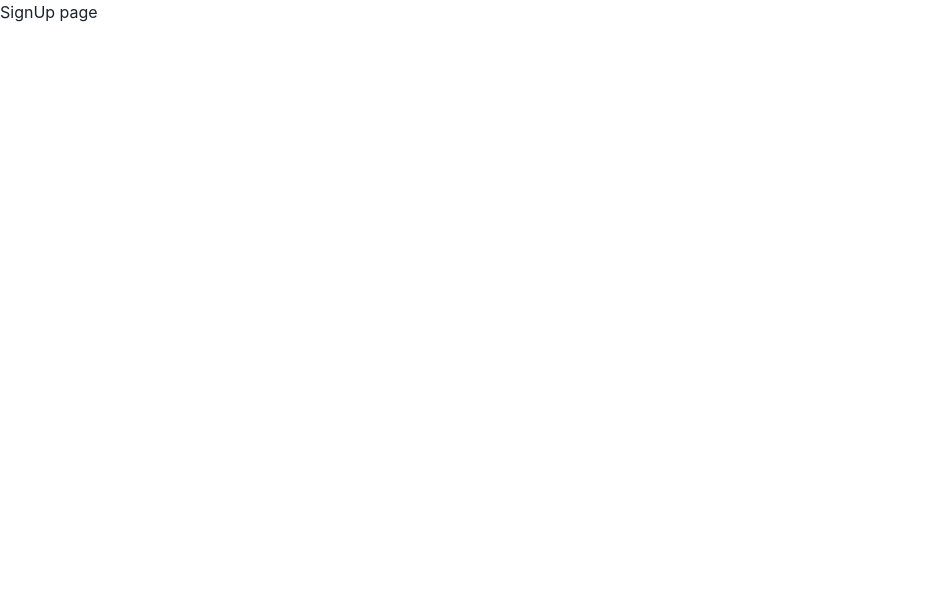
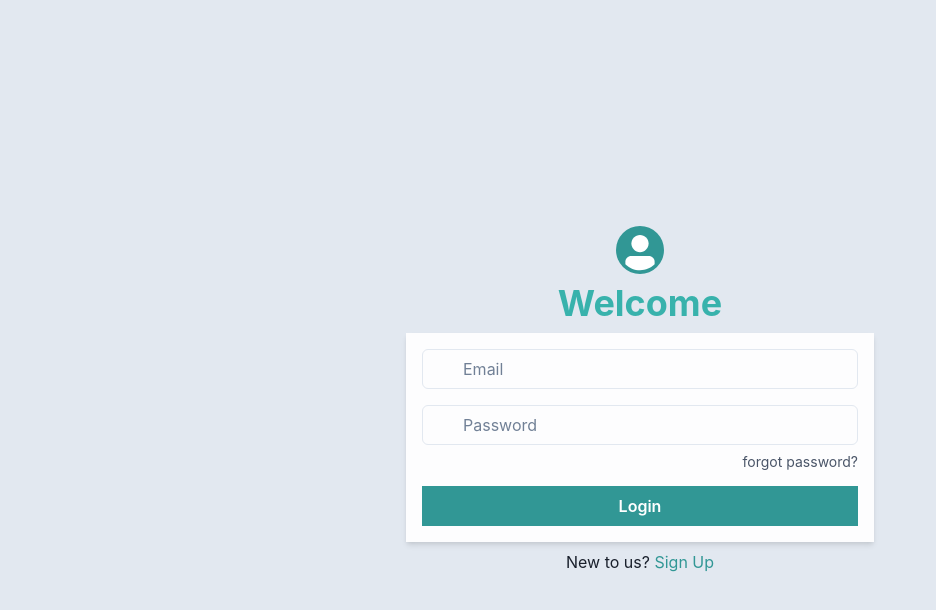
Before and after one commit to anju-treesa/sayOne_test_task, a Next.js app: page /signup in a window 1280 px wide. Shown: the top 610 px of the page, without its empty margins (0-936 px from the left). Built offline with nearby package versions, Linux system fonts and the light colour scheme; no server answers.

Commit message:
firebase setup for auth

```diff
--- /dev/null
+++ b/src/contexts/AuthUserContext.js
@@ -0,0 +1,16 @@
+import { createContext, useContext, Context } from "react";
+import useFirebaseAuth from "../hooks/useFirebaseAuth";
+
+const authUserContext = createContext({
+  authUser: null,
+  loading: true,
+});
+
+export function AuthUserProvider({ children }) {
+  const auth = useFirebaseAuth();
+  return (
+    <authUserContext.Provider value={auth}>{children}</authUserContext.Provider>
+  );
+}
+
+export default authUserContext;
--- a/src/firebase_context/index.js
+++ /dev/null
@@ -1,14 +0,0 @@
-import { createContext, useContext, Context } from 'react'
-import useFirebaseAuth from '../hooks/index';
-
-const authUserContext = createContext({
-  authUser: null,
-  loading: true
-});
-
-export function AuthUserProvider({ children }) {
-  const auth = useFirebaseAuth();
-  return <authUserContext.Provider value={auth}>{children}</authUserContext.Provider>;
-}
-// custom hook to use the authUserContext and access authUser and loading
-export const useAuth = () => useContext(authUserContext);
--- /dev/null
+++ b/src/hooks/useAuth.js
@@ -0,0 +1,3 @@
+import authUserContext from "@/contexts/AuthUserContext";
+
+export const useAuth = () => useContext(authUserContext);
--- a/src/libs/firebase.js
+++ b/src/libs/firebase.js
@@ -1,22 +1,17 @@
-
 import { initializeApp } from "firebase/app";
-import { getFirestore } from 'firebase/firestore/lite';
-import { getAuth } from "firebase/auth";
+import { getFirestore } from "firebase/firestore/lite";
+import { getAuth, createUserWithEmailAndPassword } from "firebase/auth";
 
 const firebaseConfig = {
-
   apiKey: process.env.NEXT_PUBLIC_FIREBASE_PUBLIC_API_KEY,
   authDomain: process.env.NEXT_PUBLIC_FIREBASE_AUTH_DOMAIN,
   projectId: process.env.NEXT_PUBLIC_FIREBASE_PROJECT_ID,
-  appId:process.env.NEXT_PUBLICH_FIREBASE_APP_ID
+  appId: process.env.NEXT_PUBLICH_FIREBASE_APP_ID,
 };
 
 // Initialize Firebase
 const firebase = initializeApp(firebaseConfig);
 const auth = getAuth(firebase);
-const db = getFirestore(firebase)
+const db = getFirestore(firebase);
 
-export {
-  auth,
-  db
-}
+export { auth, db, createUserWithEmailAndPassword };
--- a/src/pages/_app.js
+++ b/src/pages/_app.js
@@ -1,16 +1,14 @@
 // pages/_app.js
 import { ChakraProvider } from "@chakra-ui/react";
 
-import { AuthUserProvider } from "../firebase_context";
+import { AuthUserProvider } from "../contexts/AuthUserContext";
 function MyApp({ Component, pageProps }) {
   return (
-    <div>
-      <AuthUserProvider>
-        <ChakraProvider>
-          <Component {...pageProps} />
-        </ChakraProvider>
-      </AuthUserProvider>
-    </div>
+    <AuthUserProvider>
+      <ChakraProvider>
+        <Component {...pageProps} />
+      </ChakraProvider>
+    </AuthUserProvider>
   );
 }
 
--- a/src/pages/signup/index.js
+++ b/src/pages/signup/index.js
@@ -1,7 +1,139 @@
-import React from 'react'
+import { useState } from "react";
+import { useRouter } from "next/router";
+import { useAuth } from "@/contexts/AuthUserContext";
 
-export default function index() {
+import {
+  Flex,
+  Heading,
+  Input,
+  Button,
+  InputGroup,
+  Stack,
+  InputLeftElement,
+  chakra,
+  Box,
+  Link,
+  Avatar,
+  FormControl,
+  FormHelperText,
+  InputRightElement,
+} from "@chakra-ui/react";
+import { auth, createUserWithEmailAndPassword } from "@/libs/firebase";
+// import { FaUserAlt, FaLock } from "react-icons/fa";
+// const CFaUserAlt = chakra(FaUserAlt);
+// const CFaLock = chakra(FaLock);
+
+const SignUp = () => {
+  const [email, setEmail] = useState("");
+  const [passwordOne, setPasswordOne] = useState("");
+  const [passwordTwo, setPasswordTwo] = useState("");
+  const router = useRouter();
+  const [error, setError] = useState(null);
+
+  const onSubmit = async (event) => {
+    setError(null);
+
+    //check if passwords match. If they do, create user in Firebase
+    // and redirect to your logged in page.
+    const createdUser = await createUserWithEmailAndPassword(
+      auth,
+      email,
+      passwordOne
+    );
+    console.log("createdUser", createdUser);
+    if (passwordOne === passwordTwo) {
+    } else {
+      setError("Password do not match");
+    }
+  };
+
   return (
-    <h2>SignUp page</h2>
-  )
-}
+    <Flex
+      flexDirection="column"
+      width="100wh"
+      height="100vh"
+      backgroundColor="gray.200"
+      justifyContent="center"
+      alignItems="center"
+    >
+      <Stack
+        flexDir="column"
+        mb="2"
+        justifyContent="center"
+        alignItems="center"
+      >
+        <Avatar bg="teal.500" />
+        <Heading color="teal.400">Welcome</Heading>
+        <Box minW={{ base: "90%", md: "468px" }}>
+          <Stack
+            spacing={4}
+            p="1rem"
+            backgroundColor="whiteAlpha.900"
+            boxShadow="md"
+          >
+            <FormControl>
+              <InputGroup>
+                <InputLeftElement
+                  pointerEvents="none"
+                  // children={<CFaUserAlt color="gray.300" />}
+                />
+                <Input
+                  type="email"
+                  value={email}
+                  onChange={(event) => setEmail(event.target.value)}
+                  name="email"
+                  id="signUpEmail"
+                  placeholder="Email"
+                />
+              </InputGroup>
+            </FormControl>
+            <FormControl>
+              <InputGroup>
+                <InputLeftElement
+                  pointerEvents="none"
+                  color="gray.300"
+                  // children={<CFaLock color="gray.300" />}
+                />
+                <Input
+                  type="password"
+                  name="passwordOne"
+                  value={passwordOne}
+                  onChange={(event) => setPasswordOne(event.target.value)}
+                  id="signUpPassword"
+                  placeholder="Password"
+                />
+
+                {/* <InputRightElement width="4.5rem">
+                  <Button h="1.75rem" size="sm" onClick={handleShowClick}>
+                    {showPassword ? "Hide" : "Show"}
+                  </Button>
+                </InputRightElement> */}
+              </InputGroup>
+              <FormHelperText textAlign="right">
+                <Link>forgot password?</Link>
+              </FormHelperText>
+            </FormControl>
+            <Button
+              borderRadius={0}
+              type="submit"
+              variant="solid"
+              colorScheme="teal"
+              width="full"
+              onClick={onSubmit}
+            >
+              Login
+            </Button>
+          </Stack>
+        </Box>
+      </Stack>
+      <Box>
+        New to us?{" "}
+        <Link color="teal.500" href="#">
+          Sign Up
+        </Link>
+      </Box>
+    </Flex>
+  );
+};
+
+export default SignUp;
```
Also changed, not shown: src/pages/login/index.js (+10 -17 lines), src/hooks/useFirebaseAuth.js (renamed from src/hooks/index.js).
